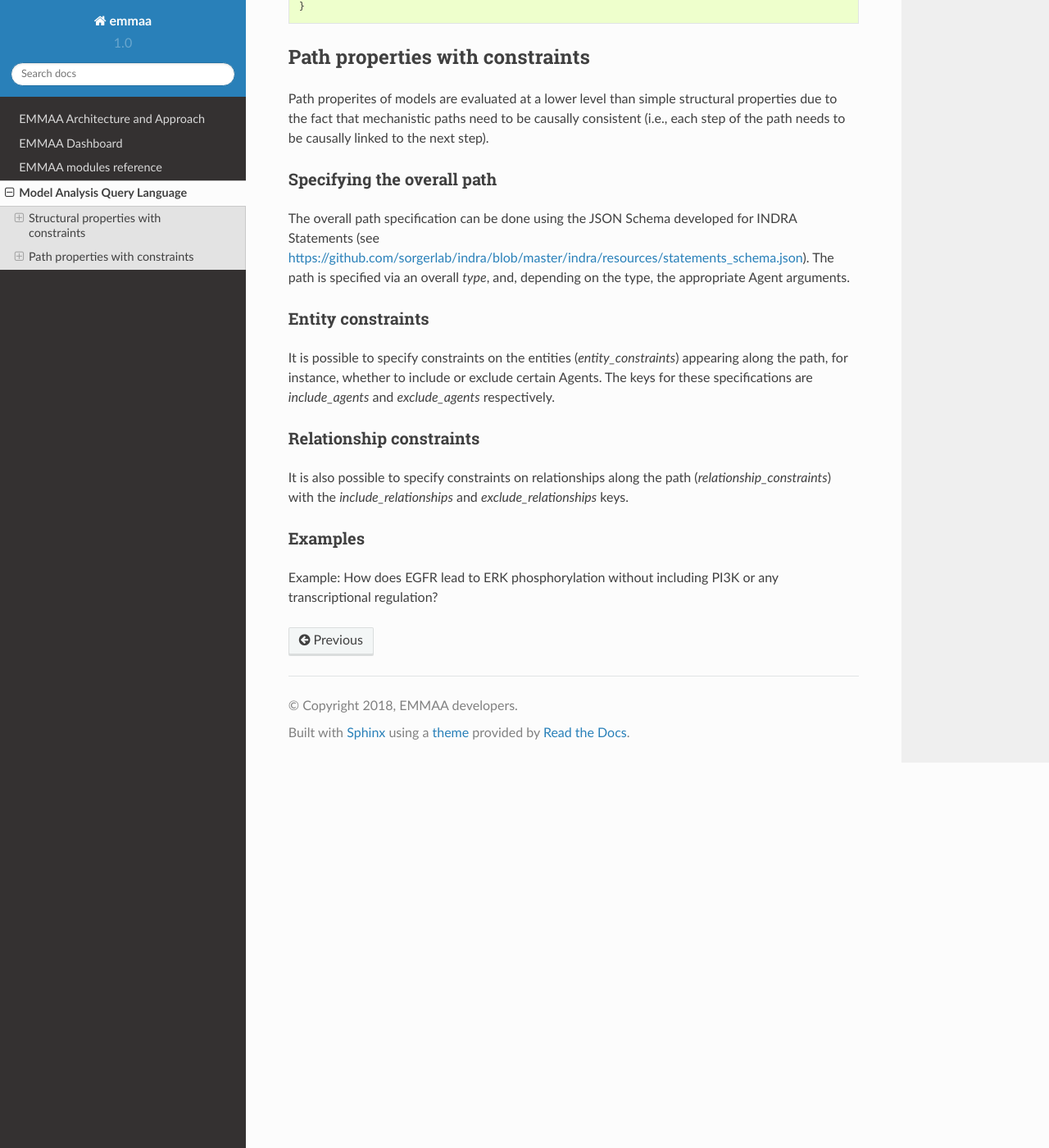
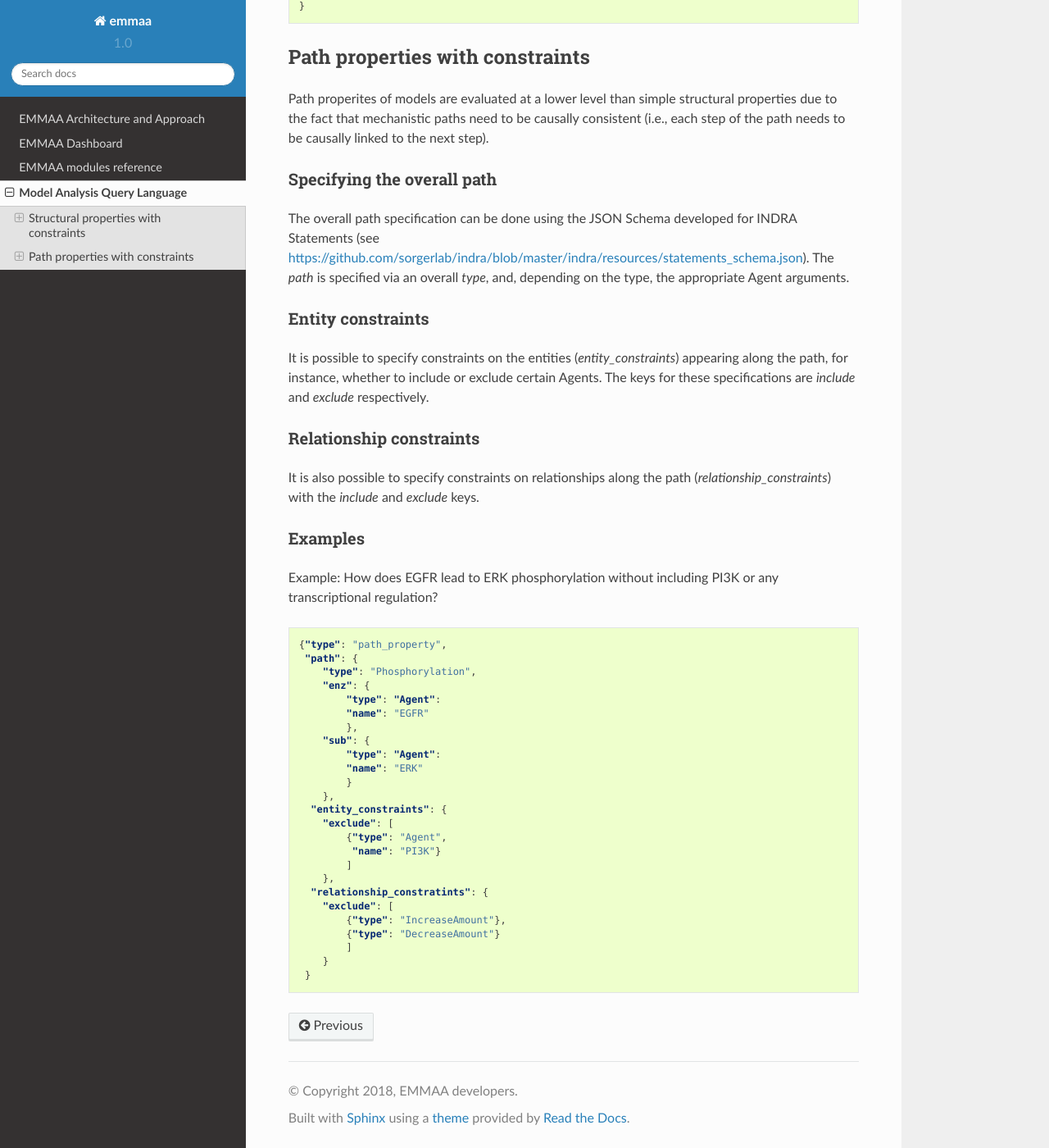
Before and after one commit to gyorilab/emmaa, a Sphinx documentation site: the page built from doc/maql.rst, in a window 1280 px wide and 1400 px high, scrolled down 1865 px. Shown: the whole window at 82% size. Built offline with Sphinx 7.4.7 and the Read the Docs theme 2.0.0, drawn with Linux system fonts in a browser that asks for light colours.

Commit message:
Add example for constrained path query

```diff
--- a/doc/maql.rst
+++ b/doc/maql.rst
@@ -97,23 +97,51 @@ Specifying the overall path
 ~~~~~~~~~~~~~~~~~~~~~~~~~~~
 The overall path specification can be done using the JSON Schema developed
 for INDRA Statements (see https://github.com/sorgerlab/indra/blob/master/indra/resources/statements_schema.json).
-The path is specified via an overall *type*, and, depending on the type,
+The *path* is specified via an overall *type*, and, depending on the type,
 the appropriate Agent arguments.
 
 Entity constraints
 ~~~~~~~~~~~~~~~~~~
 It is possible to specify constraints on the entities (*entity_constraints*)
 appearing along the path, for instance, whether to include or exclude
-certain Agents. The keys for these specifications are *include_agents* and
-*exclude_agents* respectively.
+certain Agents. The keys for these specifications are *include* and
+*exclude* respectively.
 
 Relationship constraints
 ~~~~~~~~~~~~~~~~~~~~~~~~
 It is also possible to specify constraints on relationships along the path
-(*relationship_constraints*) with the *include_relationships* and
-*exclude_relationships* keys.
+(*relationship_constraints*) with the *include* and
+*exclude* keys.
 
 Examples
 ~~~~~~~~
 Example: How does EGFR lead to ERK phosphorylation without including
 PI3K or any transcriptional regulation?
+
+.. code-block:: json
+
+    {"type": "path_property",
+     "path": {
+        "type": "Phosphorylation",
+        "enz": {
+            "type": "Agent":
+            "name": "EGFR"
+            },
+        "sub": {
+            "type": "Agent":
+            "name": "ERK"
+            }
+        },
+      "entity_constraints": {
+        "exclude": [
+            {"type": "Agent",
+             "name": "PI3K"}
+            ]
+        },
+      "relationship_constratints": {
+        "exclude": [
+            {"type": "IncreaseAmount"},
+            {"type": "DecreaseAmount"}
+            ]
+        }
+     }
```
